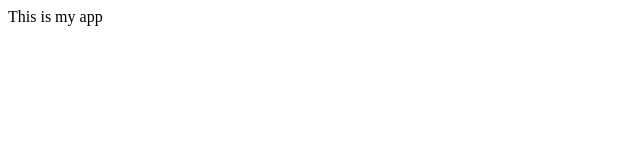
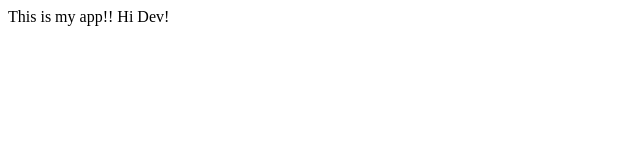
Before and after one commit to boudjeys/it3038c-scripts, a plain HTML site: page testing/index.html in a window 1280 px wide. Shown: the full height of the page, 0-640 px from the left. Drawn offline with Linux system fonts and the light colour scheme.

Commit message:
adding new stuff

```diff
--- a/testing/index.html
+++ b/testing/index.html
@@ -3,6 +3,6 @@
 <title>My title</title>
 </head>
 <body>
-This is my app
+This is my app!! Hi Dev!
 </body>
 </html>
--- /dev/null
+++ b/testing/new.js
@@ -0,0 +1 @@
+s is a test
```
Also changed, not shown: 1 other file.
